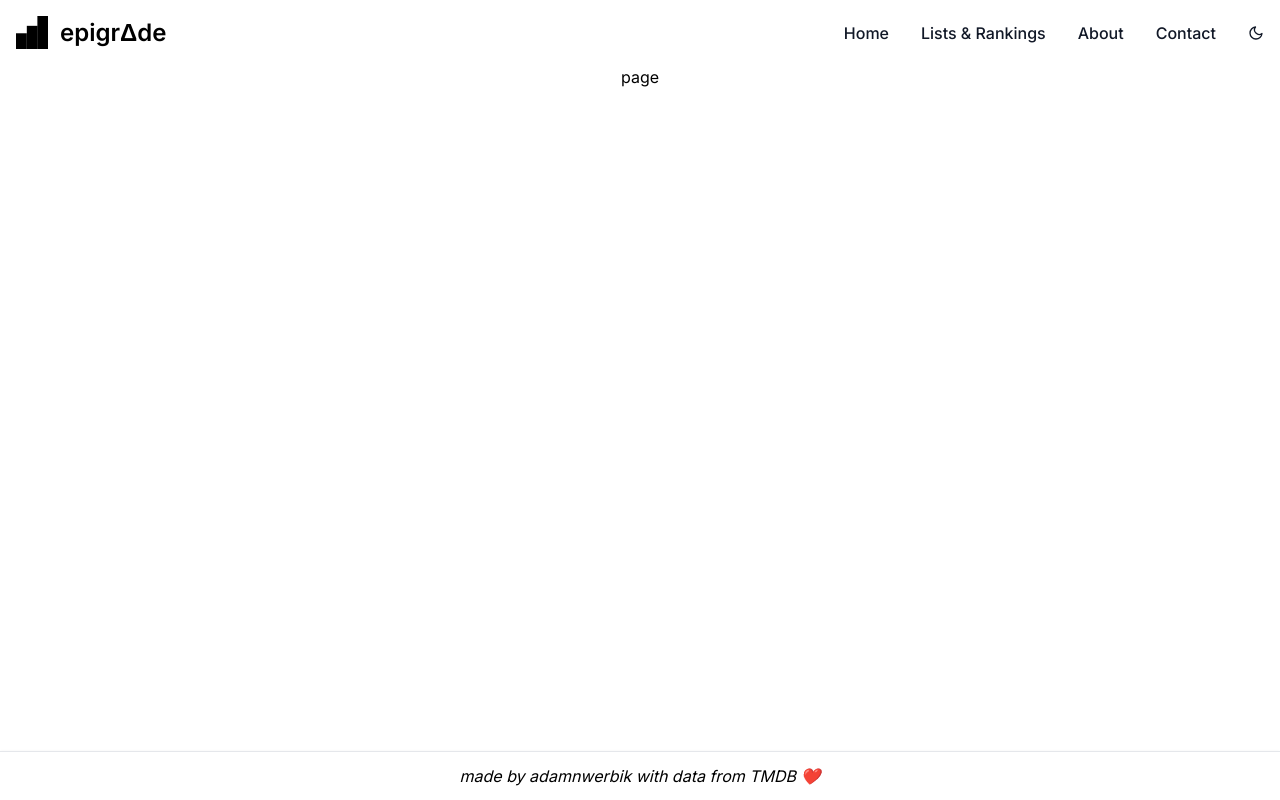
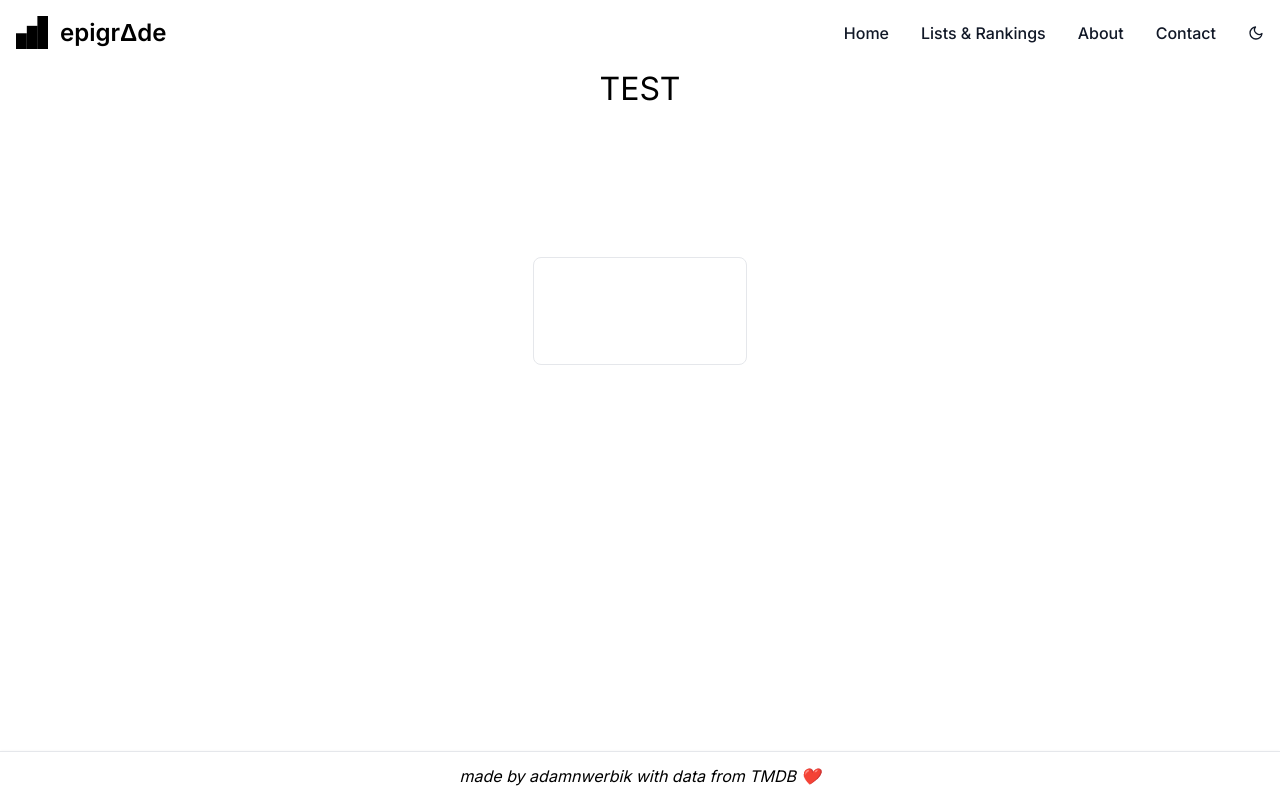
Before and after one commit to adamnwerbik/r_tvshowvisualiser, a Next.js app: page /about in a window 1280 px wide. Built offline with nearby package versions, Linux system fonts and the light colour scheme; grey boxes are pictures that could not be loaded.

Commit message:
Added showcase

```diff
--- a/app/about/page.jsx
+++ b/app/about/page.jsx
@@ -1,7 +1,14 @@
 import React from "react";
+import { Video } from "../components/showCase.jsx/Video";
 
 const page = () => {
-  return <div className="min-w-full  flex flex-col items-center ">page</div>;
+  return (
+    <div className="min-w-full  flex flex-col items-center ">
+      <h1>TEST</h1>
+
+      <Video></Video>
+    </div>
+  );
 };
 
 export default page;
--- a/app/components/Comparer.jsx
+++ b/app/components/Comparer.jsx
@@ -15,6 +15,7 @@ import {
 } from "../serverActions/FetchingData";
 import MiniCard from "./MiniCard";
 import TopEpisodes from "./TopEpisodes";
+import { Video } from "./showCase.jsx/Video";
 
 const Comparer = () => {
   const [searchQuery, setSearchQuery] = useState("");
@@ -122,6 +123,7 @@ const Comparer = () => {
           <TopEpisodes data={selectedShowsData} />
         </>
       )}
+      {!searchQuery && <Video />}
     </>
   );
 };
--- /dev/null
+++ b/app/components/showCase.jsx/Video.jsx
@@ -0,0 +1,20 @@
+export function Video() {
+  return (
+    <video
+      loop
+      autoPlay
+      muted
+      preload="none"
+      className="border-gray-200 border rounded-lg w-2/3 mt-36 md:w-3/5 lg:w-2/5 xl:w-2/12 "
+    >
+      <source src="./TVVisShowcase2.webm" />
+      <track
+        src="/path/to/captions.vtt"
+        kind="subtitles"
+        srclang="en"
+        label="English"
+      />
+      Your browser does not support the video tag.
+    </video>
+  );
+}
```
Also changed, not shown: 2 other files (tests, documents, lock files or other folders).
